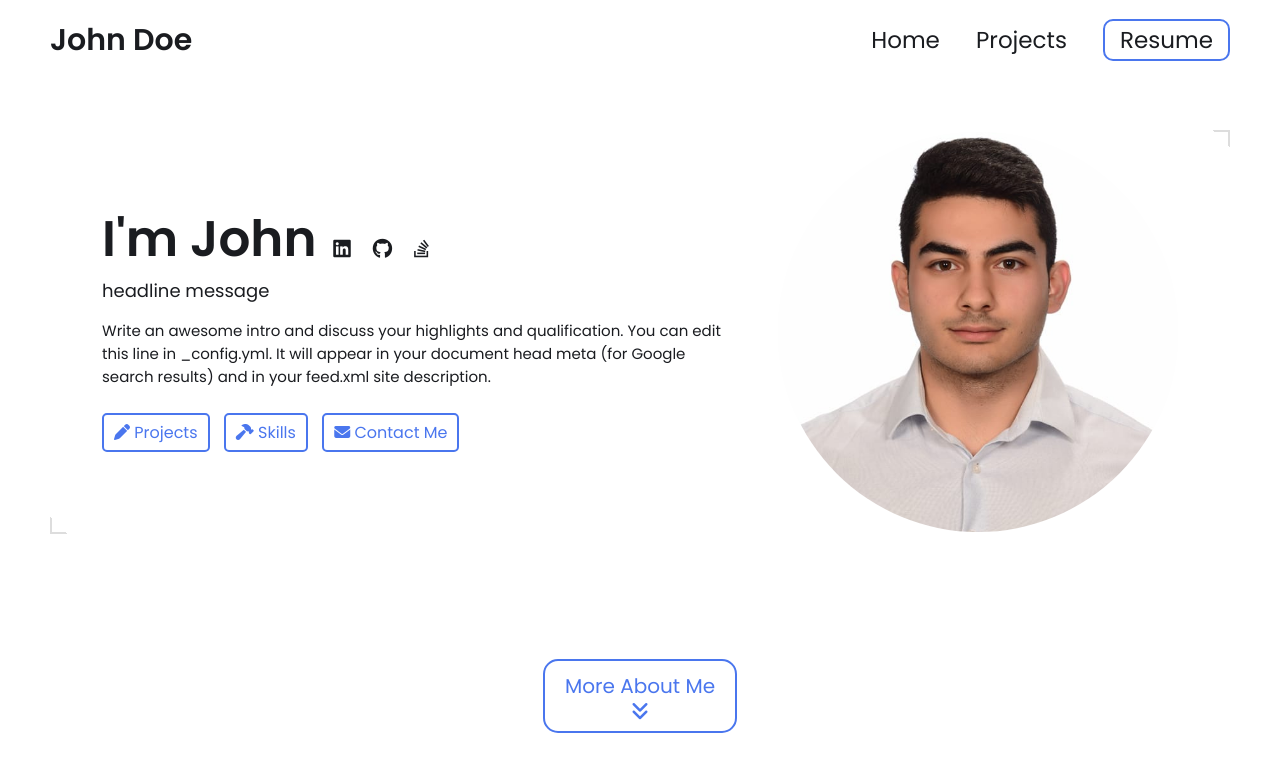
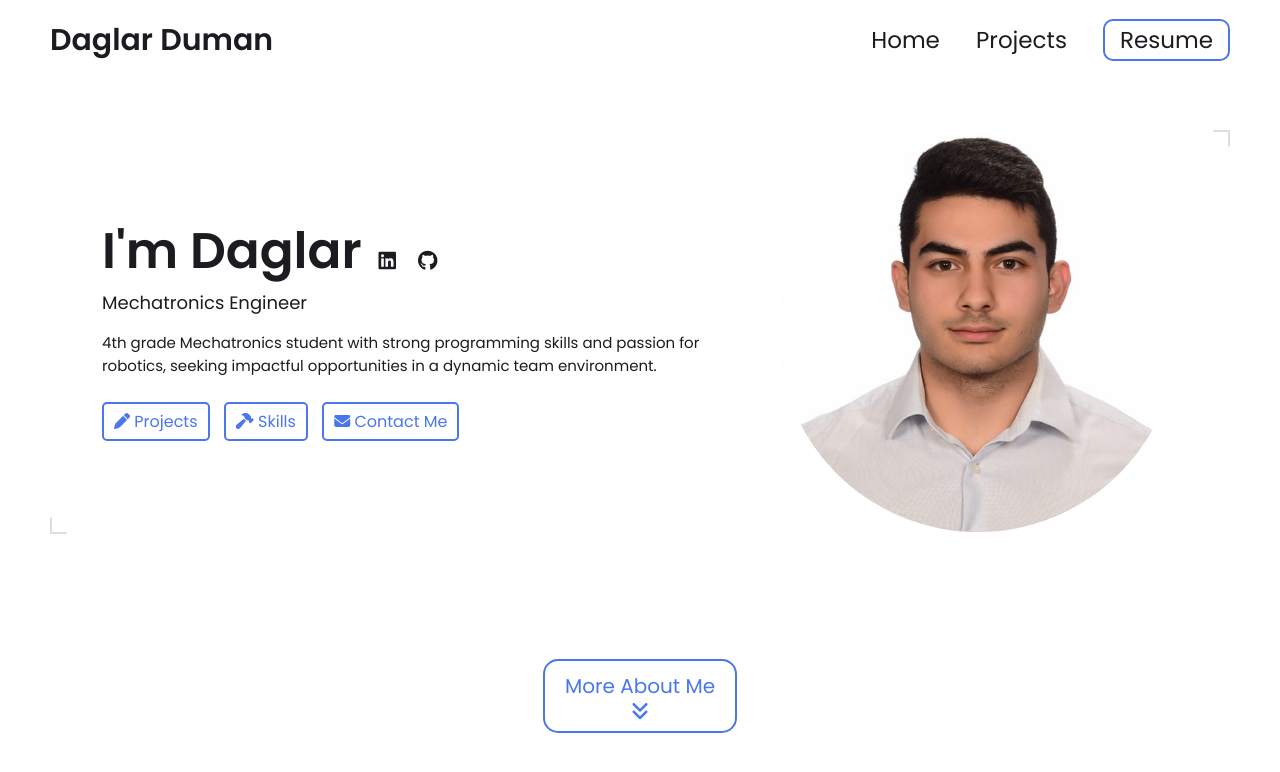
Before and after one commit to daglar510/daglar510.github.io, a Jekyll site: the page built from index.html, in a window 1280 px wide and 900 px high. Shown: the top 772 px of the window. Built offline with Jekyll 4.4.1, drawn with Linux system fonts in a browser that asks for light colours.

Commit message:
Update _config.yml

```diff
--- a/_config.yml
+++ b/_config.yml
@@ -7,17 +7,16 @@
 
 # Main Page Setup
 
-title: John Doe's Portfolio # This is what shows up in the tab of the browser
+title: Daglar Duman's Portfolio # This is what shows up in the tab of the browser
 
 
 
 # Hero Section
-name: John Doe
-headline: headline message
+name: Daglar Duman
+headline: Mechatronics Engineer
 description: >- # dont remove this line. this will ignore all new lines until the next section
-  Write an awesome intro and discuss your highlights and qualification. You can edit this
-  line in _config.yml. It will appear in your document head meta (for
-  Google search results) and in your feed.xml site description.
+  4th grade Mechatronics student with strong programming skills and passion for robotics,
+  seeking impactful opportunities in a dynamic team environment.
 
 # Place your profile image in /assets/images/profile-image/folder and edit the file name
 profile_image: ./assets/images/profile-image/avatar.jpeg
@@ -25,15 +24,15 @@ profile_image: ./assets/images/profile-image/avatar.jpeg
 
 # Link your resume
 # You can place your resume in assets/resume/{resume file.pdf} or add external link such as pdf saved in google drive
-resume-url: https://drive.google.com/file/d/13Z3duVzh-gguPU5r03oJVEE6rV9rd3DS/view?usp=sharing
+resume-url: https://docs.google.com/document/d/1uSct3CwAka_CdZswH5vLNbyl_lTAnzgpTxEOklQBOfs/edit?usp=sharing
 
 
 # Set up external links - this will show up as small icons next to your name.
 
 external-links:    # input only your own url slug. The icons with missing entries will not appear.
-  linkedin: test    # https://www.linkedin.com/in/{your url slug}
-  github: leea12    # https://github.com/{your url slug}
-  stackoverflow: test      # https://stackoverflow.com/users/{your url slug}
+  linkedin: daglarduman    # https://www.linkedin.com/in/{your url slug}
+  github: daglar510    # https://github.com/{your url slug}
+  stackoverflow:      # https://stackoverflow.com/users/{your url slug}
   medium:            # https://medium.com/@{your url slug}
   x-twitter:   # https://x.com/{your url slug}
   threads:            # https://threads.net/@{your url slug}
```
